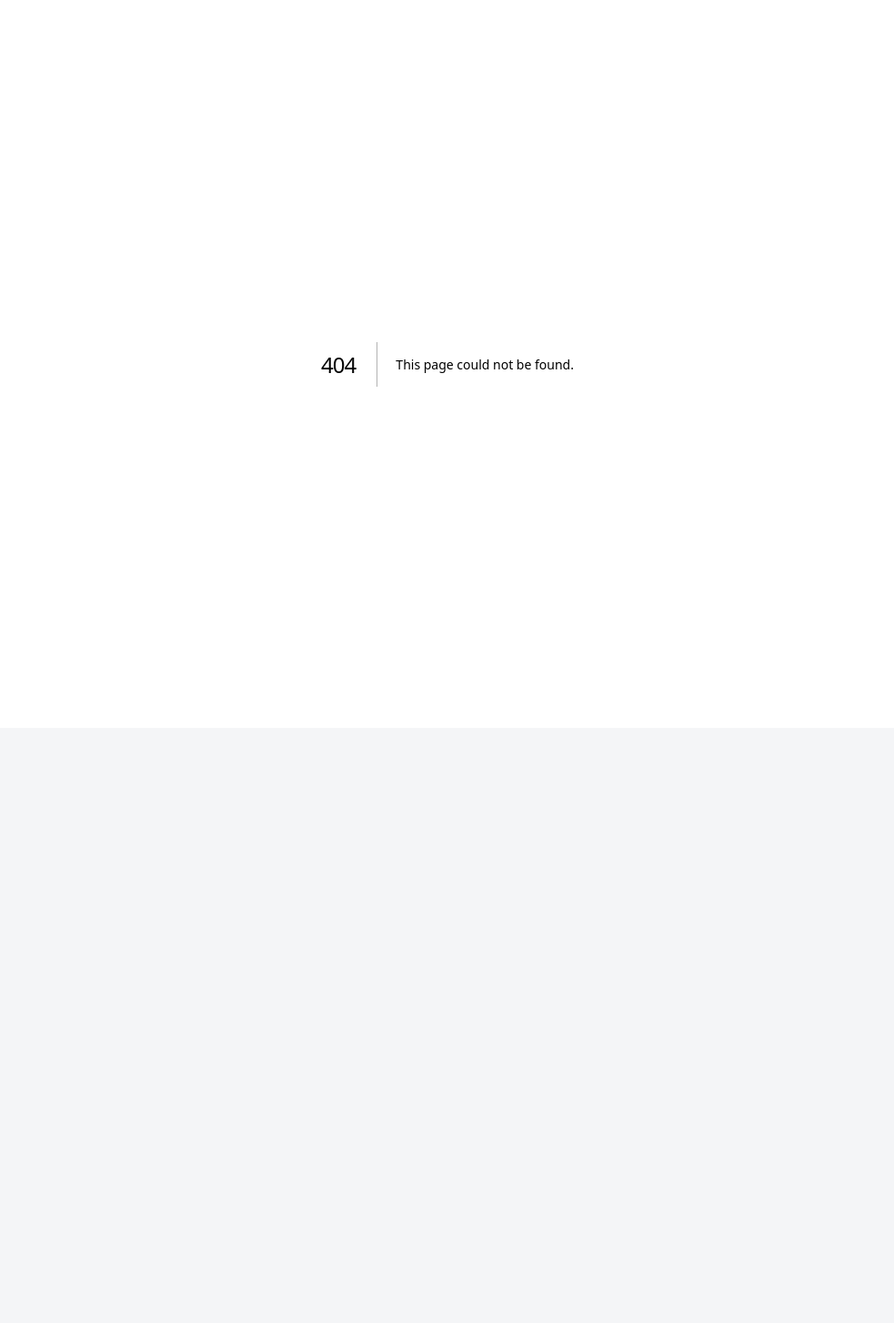
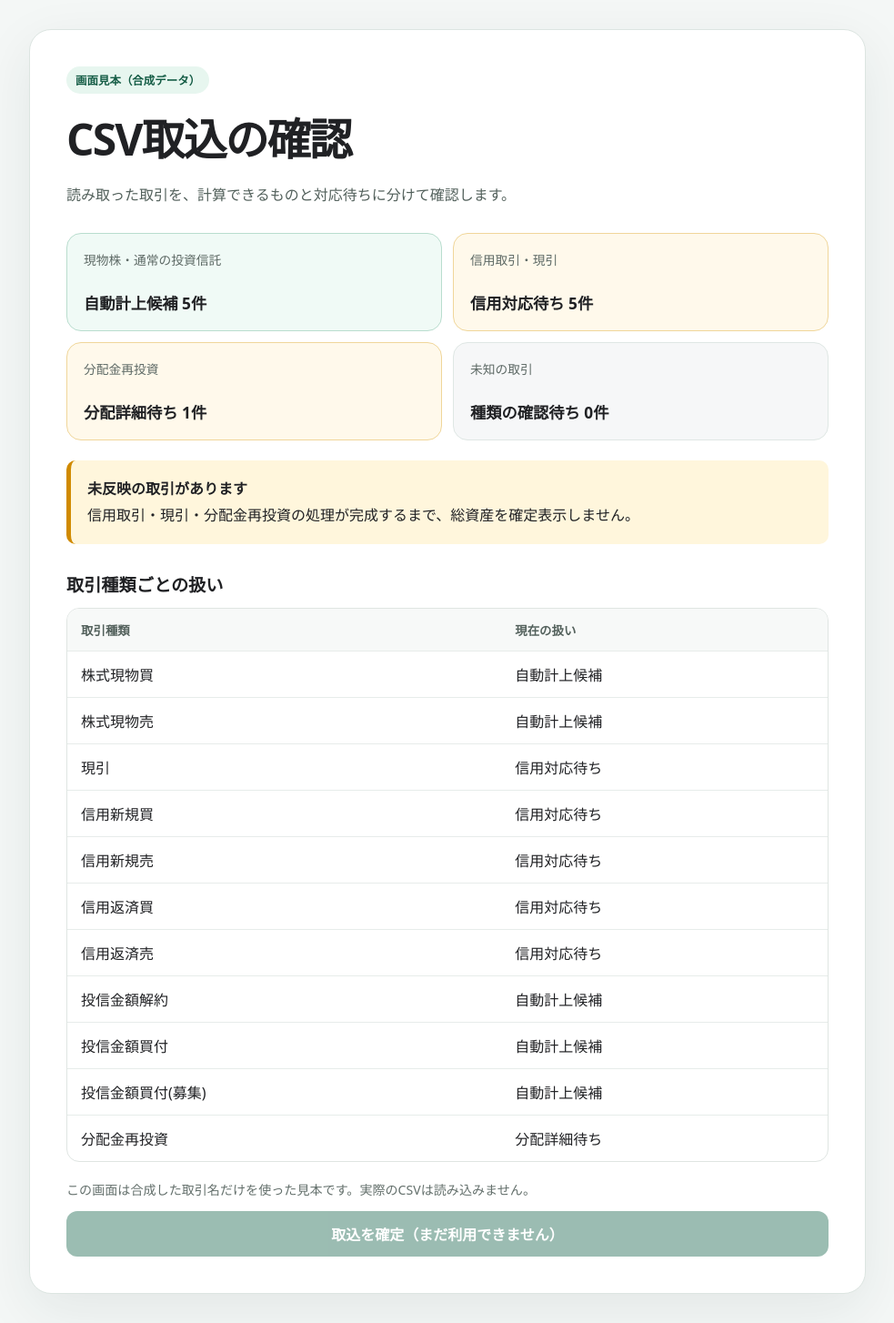
Before and after one commit to steffie682/hermes-portfolio-history, a Next.js app: page /imports/preview in a window 1280 px wide. Before the commit this address had no page. Shown: the whole page at 91% size, without its empty margins (148-1131 px from the left). Before the commit the page ends 800 px from the top, so only its background shows below. Built offline with nearby package versions, Linux system fonts and the light colour scheme.

Commit message:
feat: 段階方式のSBI取込確認画面を追加 (#16)
Co-authored-by: Yanelmo <ktakahiro150397@gmail.com>

```diff
--- a/src/app/globals.css
+++ b/src/app/globals.css
@@ -68,3 +68,30 @@ dd { margin: 0; font-weight: 650; }
   text-decoration: none;
 }
 .login-link:hover { background: #115e59; }
+
+
+.import-shell { min-height: 100dvh; padding: 32px 20px; background: #f4f7f6; }
+.import-card { width: min(920px, 100%); margin: 0 auto; padding: clamp(22px, 4vw, 40px); border: 1px solid #dce5e1; border-radius: 24px; background: #fff; box-shadow: 0 18px 60px rgba(31, 54, 46, 0.08); }
+.import-header { margin-bottom: 28px; }
+.import-header h1 { font-size: clamp(2rem, 5vw, 3rem); }
+.import-header p:last-child { color: #52605b; line-height: 1.7; }
+.preview-badge { display: inline-block; margin: 0 0 12px; padding: 6px 10px; border-radius: 999px; color: #145c45; background: #e7f6ef; font-size: .78rem; font-weight: 800; }
+.import-summary { display: grid; grid-template-columns: repeat(2, minmax(0, 1fr)); gap: 12px; margin: 0 0 22px; }
+.summary-box { display: grid; gap: 7px; min-height: 108px; padding: 18px; border: 1px solid #dfe7e4; border-radius: 16px; }
+.summary-box span { color: #5d6965; font-size: .86rem; }
+.summary-box strong { align-self: end; font-size: 1.08rem; }
+.summary-ready { border-color: #b9ddce; background: #f0faf6; }
+.summary-waiting { border-color: #f0d69a; background: #fff9eb; }
+.summary-review { background: #f6f7f8; }
+.import-warning { margin: 0 0 30px; padding: 18px; border-left: 5px solid #d08a00; border-radius: 10px; background: #fff6dc; }
+.import-warning p { margin: 6px 0 0; line-height: 1.6; }
+.import-card h2 { margin: 0 0 12px; font-size: 1.2rem; }
+.import-table-wrap { overflow-x: auto; border: 1px solid #dfe5e2; border-radius: 14px; }
+.import-table { width: 100%; border-collapse: collapse; }
+.import-table th, .import-table td { padding: 13px 15px; border-bottom: 1px solid #e7ecea; text-align: left; }
+.import-table th { color: #53615c; background: #f7f9f8; font-size: .84rem; }
+.import-table tr:last-child td { border-bottom: 0; }
+.preview-note { margin: 20px 0 12px; color: #64706c; font-size: .88rem; line-height: 1.6; }
+.import-confirm { width: 100%; min-height: 50px; border: 0; border-radius: 12px; color: #fff; background: #236d56; font: inherit; font-weight: 800; }
+.import-confirm:disabled { opacity: .45; cursor: not-allowed; }
+@media (max-width: 640px) { .import-summary { grid-template-columns: 1fr; } .import-shell { padding: 16px 10px; } .import-card { border-radius: 18px; } }
--- /dev/null
+++ b/src/app/imports/preview/page.tsx
@@ -0,0 +1,73 @@
+import type { Metadata } from 'next';
+import { buildSbiImportPreview } from '@/import/sbi/import-preview';
+
+export const metadata: Metadata = {
+  title: 'CSV取込の確認（画面見本）',
+  robots: { index: false, follow: false },
+};
+
+const syntheticRows = [
+  '株式現物買', '株式現物売', '現引', '信用新規買', '信用新規売', '信用返済買',
+  '信用返済売', '投信金額解約', '投信金額買付', '投信金額買付(募集)', '分配金再投資',
+].map((transactionType, index) => ({ sourceRowNumber: index + 1, transactionType }));
+
+const supportCopy = {
+  ready: { label: '自動計上候補', detail: '現物株・通常の投資信託', tone: 'ready' },
+  'needs-margin-ledger': { label: '信用対応待ち', detail: '信用取引・現引', tone: 'waiting' },
+  'needs-distribution-details': { label: '分配詳細待ち', detail: '分配金再投資', tone: 'waiting' },
+  'needs-review': { label: '種類の確認待ち', detail: '未知の取引', tone: 'review' },
+} as const;
+
+export default function ImportPreviewPage() {
+  const preview = buildSbiImportPreview(syntheticRows);
+  const summaries = Object.entries(supportCopy).map(([support, copy]) => ({
+    ...copy,
+    count: preview.supportCounts[support as keyof typeof preview.supportCounts],
+  }));
+
+  return (
+    <main className="import-shell">
+      <section className="import-card" aria-labelledby="import-title">
+        <header className="import-header">
+          <p className="preview-badge">画面見本（合成データ）</p>
+          <h1 id="import-title">CSV取込の確認</h1>
+          <p>読み取った取引を、計算できるものと対応待ちに分けて確認します。</p>
+        </header>
+
+        <div className="import-summary" aria-label="取引の分類結果">
+          {summaries.map(({ label, detail, tone, count }) => (
+            <article className={`summary-box summary-${tone}`} key={label}>
+              <span>{detail}</span>
+              <strong>{label} {count}件</strong>
+            </article>
+          ))}
+        </div>
+
+        <div className="import-warning" role="alert">
+          <strong>未反映の取引があります</strong>
+          <p>信用取引・現引・分配金再投資の処理が完成するまで、総資産を確定表示しません。</p>
+        </div>
+
+        <section aria-labelledby="classification-title">
+          <h2 id="classification-title">取引種類ごとの扱い</h2>
+          <div className="import-table-wrap">
+            <table className="import-table">
+              <thead><tr><th scope="col">取引種類</th><th scope="col">現在の扱い</th></tr></thead>
+              <tbody>
+                {preview.rows.map((row) => (
+                  <tr key={row.transactionType}>
+                    <td>{row.transactionType}</td>
+                    <td>{supportCopy[row.support].label}</td>
+                  </tr>
+                ))}
+              </tbody>
+            </table>
+          </div>
+        </section>
+
+        <p className="preview-note">この画面は合成した取引名だけを使った見本です。実際のCSVは読み込みません。</p>
+        <button className="import-confirm" type="button" disabled>取込を確定（まだ利用できません）</button>
+      </section>
+    </main>
+  );
+}
--- /dev/null
+++ b/src/import/sbi/import-preview.ts
@@ -0,0 +1,52 @@
+import {
+  classifySbiTransactionType,
+  type SbiPostingSupport,
+  type SbiTransactionClassification,
+} from './trade-classification';
+
+export interface SbiPreviewSourceRow {
+  sourceRowNumber: number;
+  transactionType: string;
+}
+
+export interface SbiImportPreviewRow extends SbiPreviewSourceRow {
+  classification: SbiTransactionClassification;
+  support: SbiPostingSupport;
+}
+
+export interface SbiImportPreview {
+  totalRows: number;
+  automaticRows: number;
+  deferredRows: number;
+  hasDeferredRows: boolean;
+  supportCounts: Record<SbiPostingSupport, number>;
+  rows: SbiImportPreviewRow[];
+}
+
+export function buildSbiImportPreview(sourceRows: SbiPreviewSourceRow[]): SbiImportPreview {
+  const supportCounts: Record<SbiPostingSupport, number> = {
+    ready: 0,
+    'needs-margin-ledger': 0,
+    'needs-distribution-details': 0,
+    'needs-review': 0,
+  };
+  const rows = sourceRows.map((sourceRow) => {
+    const classification = classifySbiTransactionType(sourceRow.transactionType);
+    supportCounts[classification.support] += 1;
+    return {
+      ...sourceRow,
+      classification,
+      support: classification.support,
+    };
+  });
+  const automaticRows = supportCounts.ready;
+  const deferredRows = rows.length - automaticRows;
+  return {
+    totalRows: rows.length,
+    automaticRows,
+    deferredRows,
+    hasDeferredRows: deferredRows > 0,
+    supportCounts,
+    rows,
+  };
+}
```
Also changed, not shown: 2 other files (tests, documents, lock files or other folders).
